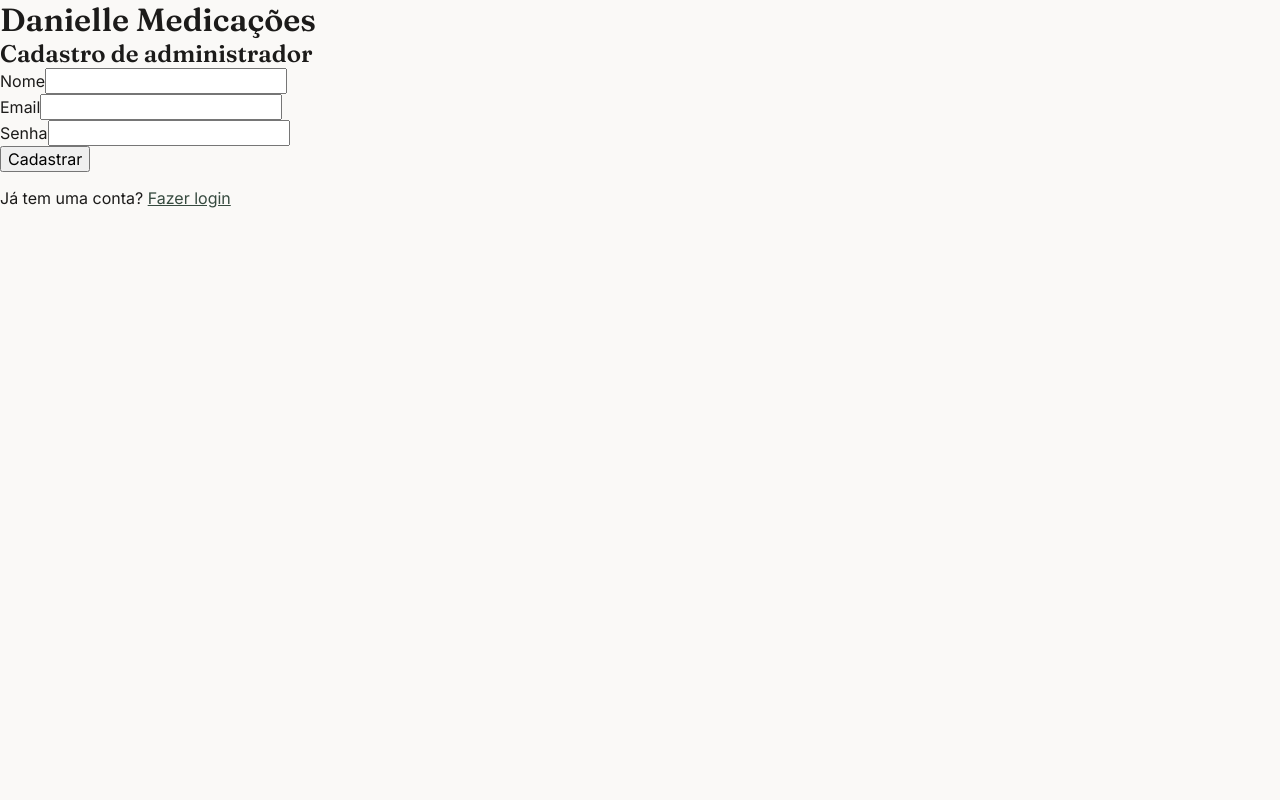
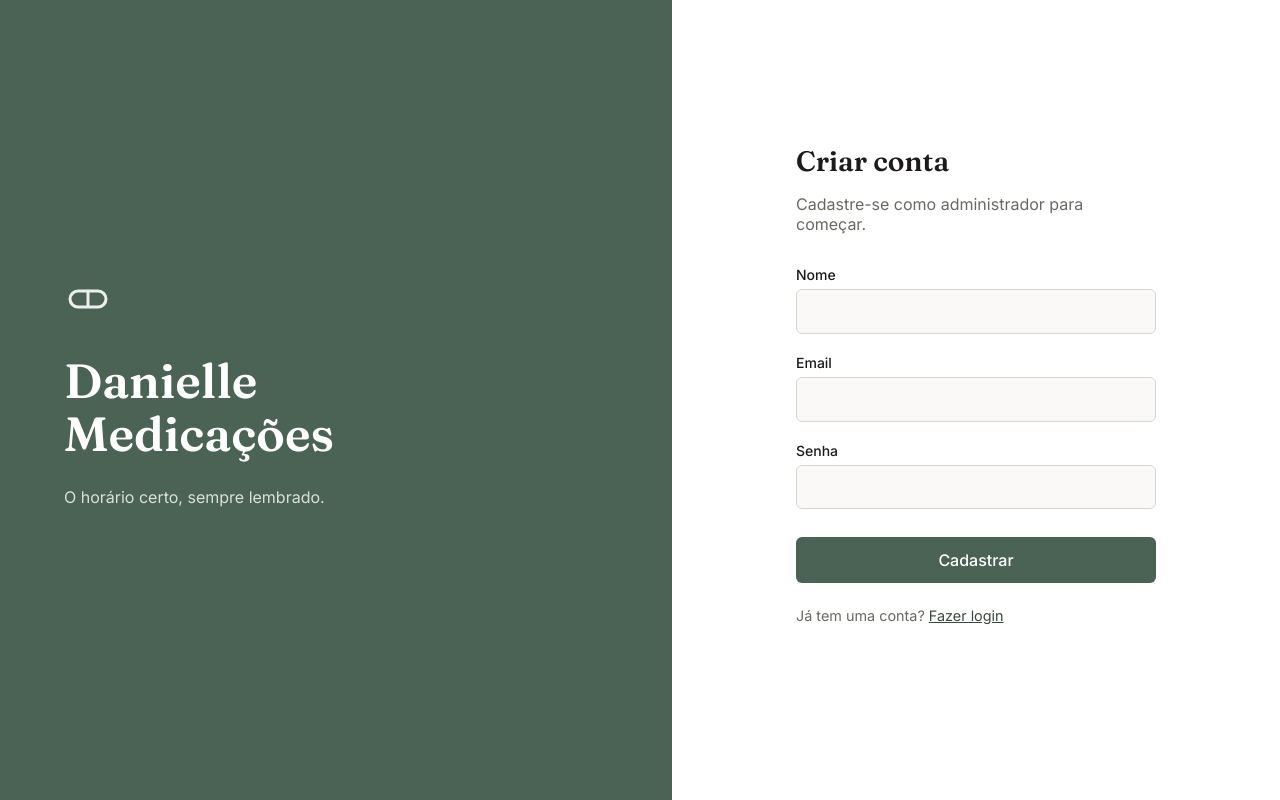
Before and after one commit to dev-Jacinto/Danielle-medicacoes, a React (Vite) app in the folder frontend/: page /cadastro in a window 1280 px wide. Built offline with nearby package versions, Linux system fonts and the light colour scheme; no server answers; the HTML template or start-up script is replaced by a standard one.

Commit message:
style: aplica novo visual (split-screen) na tela de cadastro

```diff
--- a/frontend/src/pages/Cadastro.jsx
+++ b/frontend/src/pages/Cadastro.jsx
@@ -1,6 +1,7 @@
 import { useState } from 'react';
 import { useNavigate, Link } from 'react-router-dom';
 import { cadastrar } from '../services/authService';
+import './Auth.css';
 
 function Cadastro() {
   const navigate = useNavigate();
@@ -18,7 +19,6 @@ function Cadastro() {
 
     try {
       await cadastrar({ nome, email, senha });
-      // Depois de cadastrar com sucesso, manda a pessoa para a tela de login
       navigate('/login');
     } catch (erroRequisicao) {
       const mensagem = erroRequisicao.response?.data?.erro || 'Erro ao cadastrar. Tente novamente.';
@@ -29,12 +29,23 @@ function Cadastro() {
   }
 
   return (
-    <div>
+    <div className="auth-pagina">
+      <div className="auth-painel-marca">
+        <svg viewBox="0 0 24 24" fill="none" stroke="currentColor" strokeWidth="1.5">
+          <rect x="3" y="8" width="18" height="8" rx="4" />
+          <line x1="12" y1="8" x2="12" y2="16" />
+        </svg>
         <h1>Danielle Medicações</h1>
-      <h2>Cadastro de administrador</h2>
+        <p>O horário certo, sempre lembrado.</p>
+      </div>
+
+      <div className="auth-painel-formulario">
+        <div className="auth-formulario">
+          <h2>Criar conta</h2>
+          <p>Cadastre-se como administrador para começar.</p>
 
           <form onSubmit={handleSubmit}>
-        <div>
+            <div className="auth-campo">
               <label htmlFor="nome">Nome</label>
               <input
                 id="nome"
@@ -45,7 +56,7 @@ function Cadastro() {
               />
             </div>
 
-        <div>
+            <div className="auth-campo">
               <label htmlFor="email">Email</label>
               <input
                 id="email"
@@ -56,7 +67,7 @@ function Cadastro() {
               />
             </div>
 
-        <div>
+            <div className="auth-campo">
               <label htmlFor="senha">Senha</label>
               <input
                 id="senha"
@@ -67,16 +78,18 @@ function Cadastro() {
               />
             </div>
 
-        {erro && <p style={{ color: 'red' }}>{erro}</p>}
+            {erro && <p className="auth-erro">{erro}</p>}
 
-        <button type="submit" disabled={carregando}>
+            <button type="submit" className="auth-botao" disabled={carregando}>
               {carregando ? 'Cadastrando...' : 'Cadastrar'}
             </button>
           </form>
 
-      <p>
+          <p className="auth-rodape">
             Já tem uma conta? <Link to="/login">Fazer login</Link>
           </p>
+        </div>
+      </div>
     </div>
   );
 }
```
Lines whose indentation alone changed are shown as unchanged.
